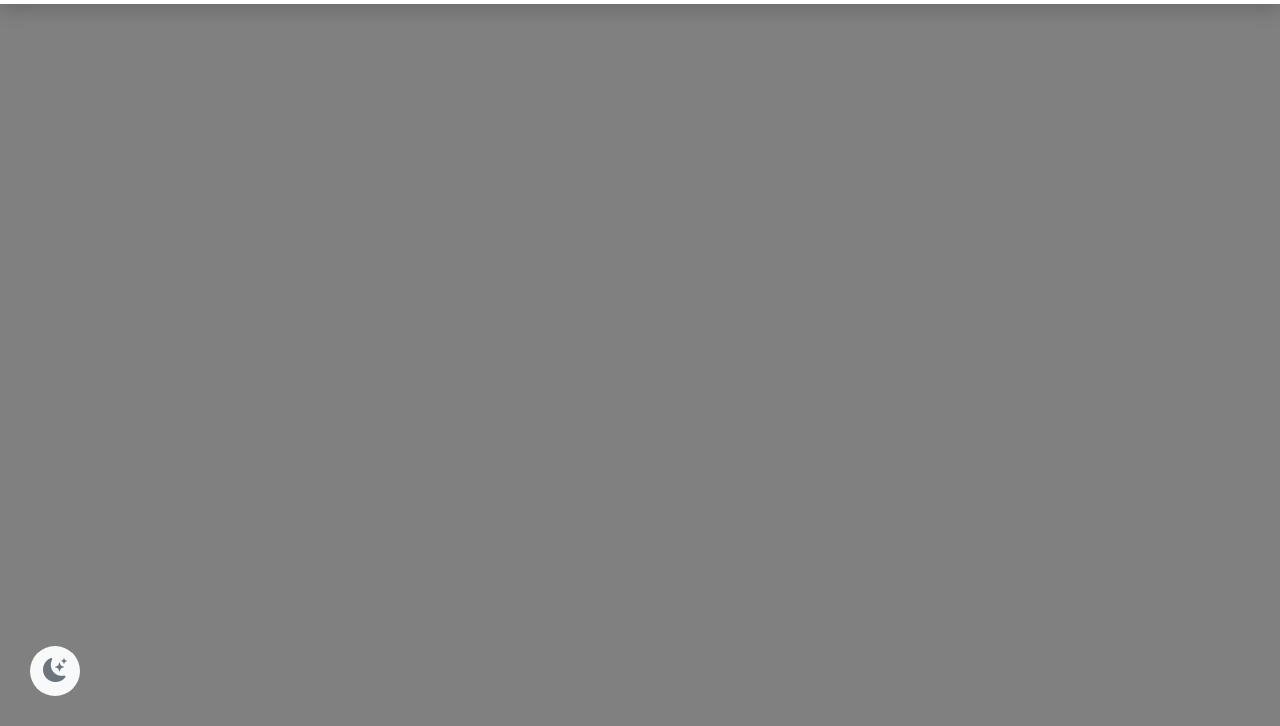
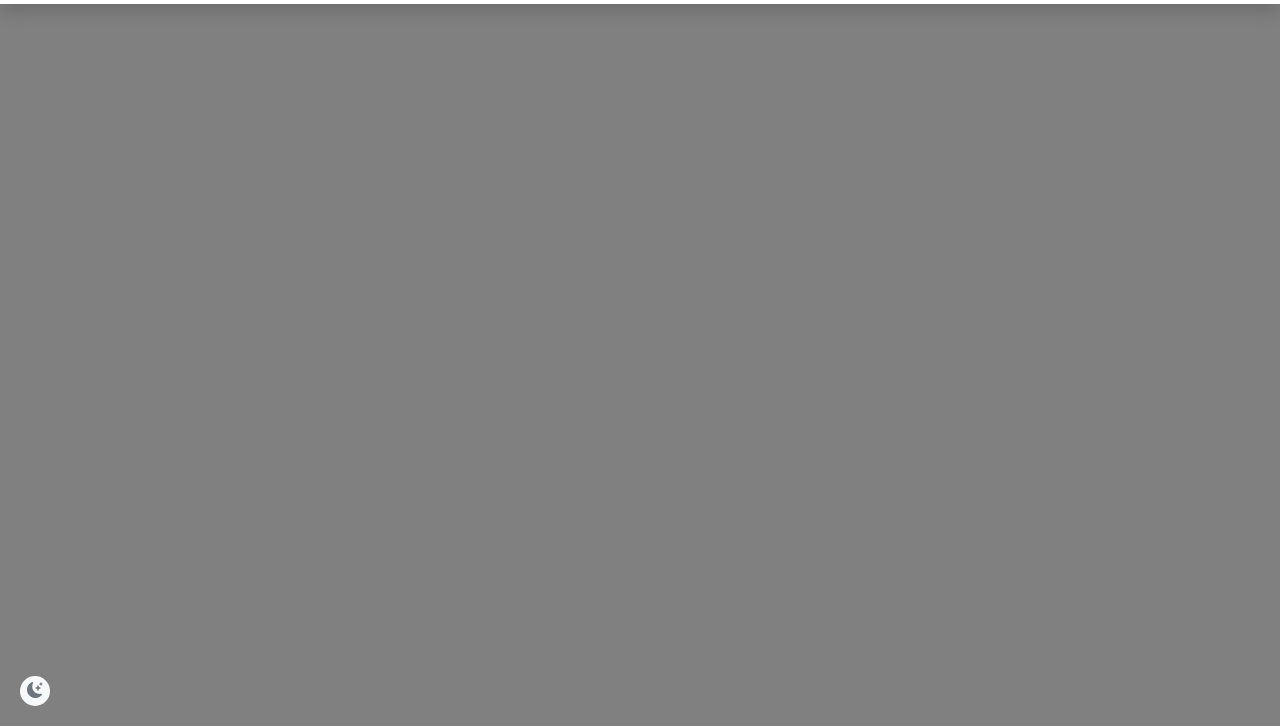
Before and after one commit to leonardbryan/myportfolio, a plain HTML site: page index.html in a window 1280 px wide. Shown: the part 74-800 px from the top of the page. Drawn offline with nearby package versions, Linux system fonts and the light colour scheme.

Commit message:
resize dark mode button

```diff
--- a/index.html
+++ b/index.html
@@ -56,7 +56,7 @@
     </nav>
      <!-- Dark / Light Mode Button -->
     <div class="dark-light-btn bg-light" data-bs-toggle="tooltip" data-bs-placement="top" title="Activate Dark mode!" id="bgIcon">
-            <i class="bi bi-moon-stars-fill fs-4 text-secondary" id="moonIcon"></i>
+            <i class="bi bi-moon-stars-fill fs-6 text-secondary" id="moonIcon"></i>
     </div>
 </body>
 
--- a/style.css
+++ b/style.css
@@ -1,11 +1,11 @@
 /* Dark / Light Mode Button */
 .dark-light-btn {
     position: fixed;
-    bottom: 30px;
-    left: 30px;
+    bottom: 20px;
+    left: 20px;
     border-radius: 50%;
-    width: 50px;
-    height: 50px;
+    width: 30px;
+    height: 30px;
     box-shadow: 2px 3px 5px grey;
     z-index: 3;
     display: flex;
```
